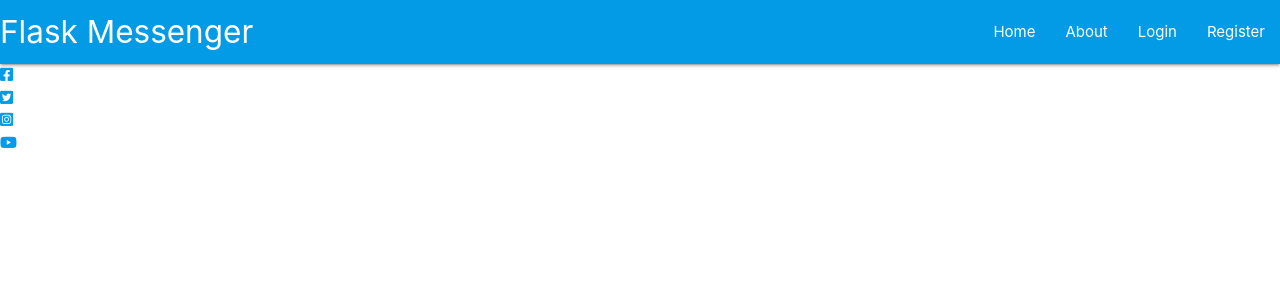
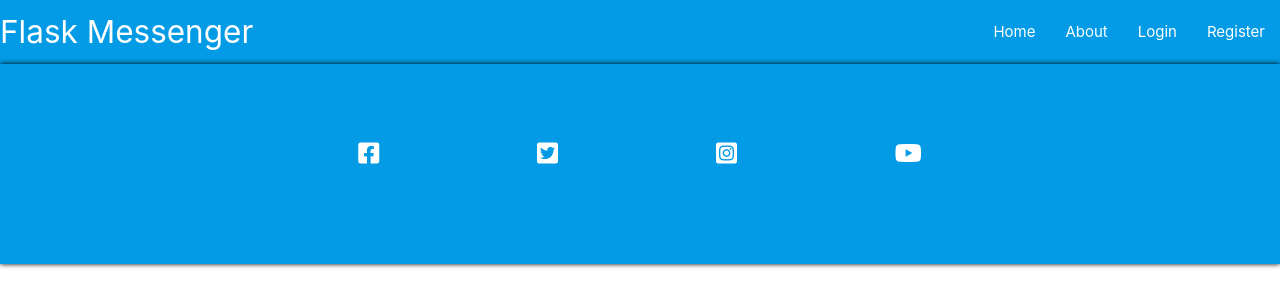
Before and after one commit to KDugg84/CI-Flask-Messenger-MS3-GP, a Flask app: page / in a window 1280 px wide. Shown: the top 307 px of the page. Run offline with Flask 2, Linux system fonts and the light colour scheme.

Commit message:
Add styles to footer and social media links

```diff
--- a/flaskmessenger/static/css/style.css
+++ b/flaskmessenger/static/css/style.css
@@ -10,3 +10,30 @@ html {
     padding: 0;
     border: 0;
 }
+
+/* footer styles for all pages */
+
+footer {
+    height: 200px;
+    background-color: #039be5;
+    box-shadow: 0 0 5px #000000;
+}
+
+.social-networks {
+    text-align: center;
+}
+
+.social-networks li {
+    display: inline;
+}
+
+.social-networks i {
+    font-size: 160%;
+    margin: 1%;
+    padding: 5%;
+    color: white;
+}
+
+.social-networks i:hover {
+    color: #f16c6b;
+}
```
